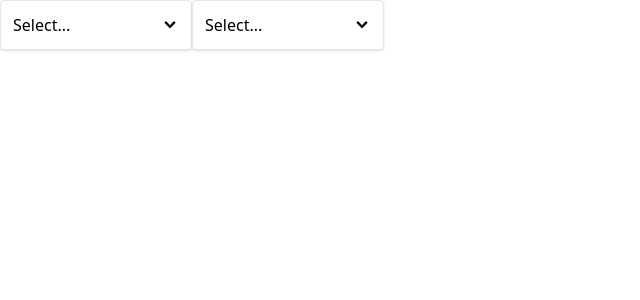
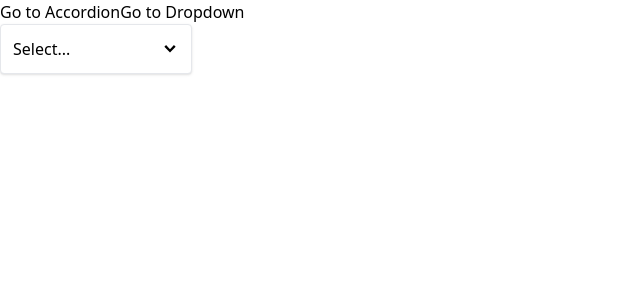
Before and after one commit to jrexiti/comps, a React (Create React App) app: page /dropdown in a window 1280 px wide. Shown: the top 300 px of the page, without its empty margins (0-640 px from the left). Built offline with nearby package versions, Linux system fonts and the light colour scheme.

Commit message:
implemented navigate

```diff
--- a/src/App.js
+++ b/src/App.js
@@ -1,22 +1,23 @@
-import Dropdown from "./components/Dropdown";
-import { useState } from "react";
+import Link from "./components/Link";
+import Route from "./components/Route";
+import AccordionPage from "./pages/AccordionPage";
+import DropdownPage from "./pages/DropdownPage";
 
 function App() {
-  const [selection, setSelection] = useState(null);
-
-  const handleSelect = (option) => {
-    setSelection(option);
-  };
-  const options = [
-    { label: "red", value: "red" },
-    { label: "green", value: "green" },
-    { label: "blue", value: "blue" },
-  ];
-
   return (
-    <div className="flex">
-      <Dropdown options={options} value={selection} onChange={handleSelect} />
-      <Dropdown options={options} value={selection} onChange={handleSelect} />
+    <div>
+      <Link to="/accordion">Go to Accordion</Link>
+      <Link to="/dropdown">Go to Dropdown</Link>
+      <div>
+        <Route path="/accordion">
+          <AccordionPage />
+        </Route>
+        <div>
+          <Route path="/dropdown">
+            <DropdownPage />
+          </Route>
+        </div>
+      </div>
     </div>
   );
 }
--- /dev/null
+++ b/src/components/Link.js
@@ -0,0 +1,23 @@
+import { useContext } from "react";
+import NavigationContext from "../context/navigation";
+
+function Link({ to, children }) {
+  const { navigate } = useContext(NavigationContext);
+
+  const handleClick = (event) => {
+    if (event.metaKey || event.ctrlKey) {
+      return;
+    }
+    event.preventDefault();
+
+    navigate(to);
+  };
+
+  return (
+    <a href={to} onClick={handleClick}>
+      {children}
+    </a>
+  );
+}
+
+export default Link;
--- /dev/null
+++ b/src/components/Route.js
@@ -0,0 +1,13 @@
+import { useContext } from "react";
+import NavigationContext from "../context/navigation";
+
+function Route({ path, children }) {
+  const { currentPath } = useContext(NavigationContext);
+
+  if (path === currentPath) {
+    return children;
+  }
+  return null;
+}
+
+export default Route;
--- /dev/null
+++ b/src/context/navigation.js
@@ -0,0 +1,30 @@
+import { createContext, useState, useEffect } from "react";
+
+const NavigationContext = createContext();
+
+function NavigationProvider({ children }) {
+  const [currentPath, setCurrentPath] = useState(window.location.pathname);
+
+  useEffect(() => {
+    const handler = () => {
+      setCurrentPath(window.location.pathname);
+    };
+    window.addEventListener("propstate", handler);
+
+    return () => {
+      window.removeEventListener("popstate", handler);
+    };
+  }, []);
+  const navigate = (to) => {
+    window.history.pushState({}, "", to);
+    setCurrentPath(to);
+  };
+
+  return (
+    <NavigationContext.Provider value={{ currentPath, navigate }}>
+      {children}
+    </NavigationContext.Provider>
+  );
+}
+export default NavigationContext;
+export { NavigationProvider };
--- a/src/index.js
+++ b/src/index.js
@@ -2,7 +2,12 @@
 import ReactDOM from "react-dom/client";
 import App from "./App";
 import "./index.css";
+import { NavigationProvider } from "./context/navigation";
 
 const el = document.getElementById("root");
 const root = ReactDOM.createRoot(el);
-root.render(<App />);
+root.render(
+  <NavigationProvider>
+    <App />
+  </NavigationProvider>
+);
--- a/src/components/pages/AccordionPage.js
+++ b/src/pages/AccordionPage.js
@@ -21,7 +21,7 @@
         "Lorem ipsum dolor sit amet, consectetur adipiscing elit, sed do eiusmod tempor incididunt ut labore et dolore magna aliqua. Ut enim ad minim veniam, quis nostrud exercitation ullamco laboris nisi ut aliquip ex ea commodo consequat. Duis aute irure dolor in reprehenderit in voluptate velit esse cillum dolore eu fugiat nulla pariatur. Excepteur sint occaecat cupidatat non proident, sunt in culpa qui officia deserunt mollit anim id est laborum.",
     },
     {
-      id: "89512dfs",
+      id: "89512d6s",
       label: "Option 4",
       content: "Option 4 displayed",
     },
--- /dev/null
+++ b/src/pages/DropdownPage.js
@@ -0,0 +1,22 @@
+import Dropdown from "../components/Dropdown";
+import { useState } from "react";
+
+function DropdownPage() {
+  const [selection, setSelection] = useState(null);
+
+  const handleSelect = (option) => {
+    setSelection(option);
+  };
+  const options = [
+    { label: "red", value: "red" },
+    { label: "green", value: "green" },
+    { label: "blue", value: "blue" },
+  ];
+
+  return (
+    <div className="flex">
+      <Dropdown options={options} value={selection} onChange={handleSelect} />
+    </div>
+  );
+}
+export default DropdownPage;
```
Also changed, not shown: src/pages/ButtonPage.js (renamed from src/components/pages/ButtonPage.js).
